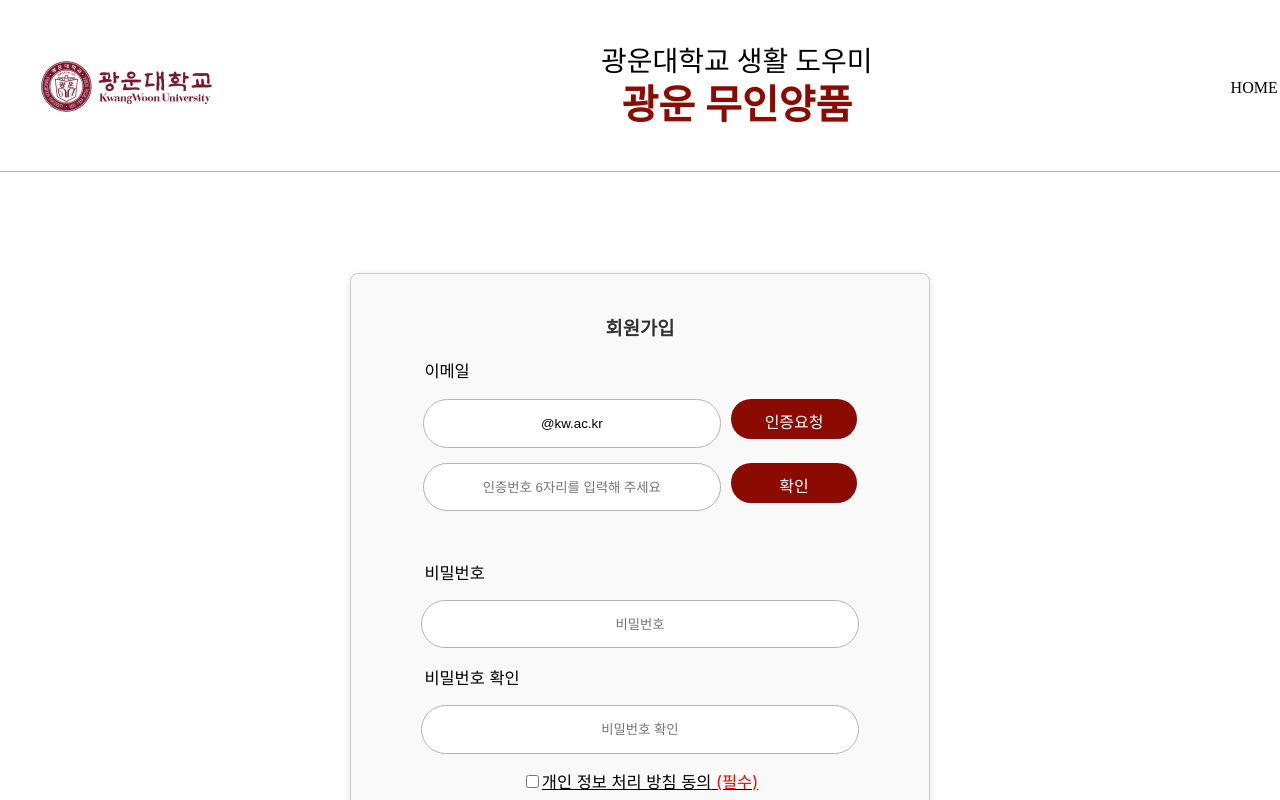
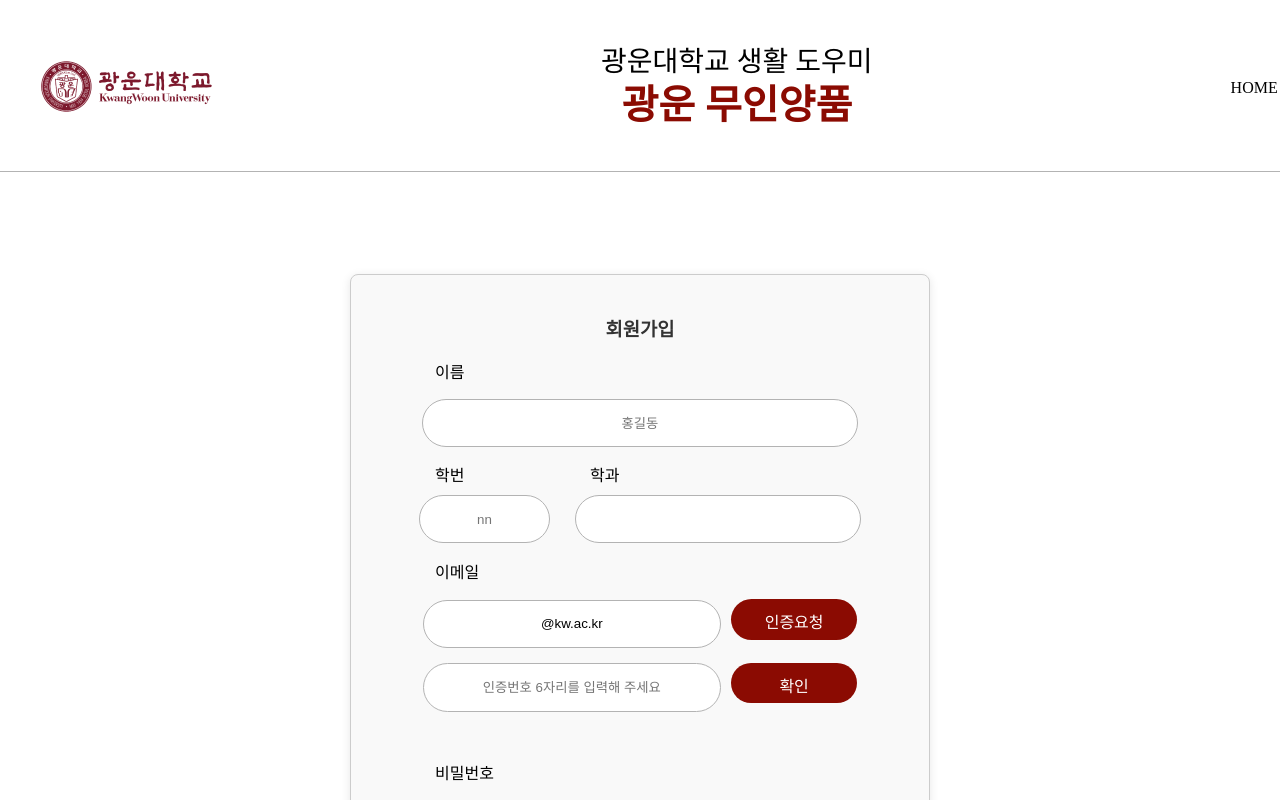
Before and after one commit to KW-MUJI/FE, a React (Create React App) app: page / in a window 1280 px wide. Shown: the top 800 px of the page. Built offline with nearby package versions, Linux system fonts and the light colour scheme; a web font is replaced by a local one.

Commit message:
스타일 수정

```diff
--- a/src/components/Signup.js
+++ b/src/components/Signup.js
@@ -110,6 +110,32 @@
         <div>
             <form className="signup_form">
                 <h3>회원가입</h3>
+                <div className="name_container">
+                    <p>이름</p>
+                    <div>
+                        <input id="name"
+                            type="text"
+                            name="name"
+                            placeholder="홍길동"
+                            onChange={onChangeForm}
+                        />
+                    </div>
+                    <div>
+                        <span id="number">학번</span>
+                        <span id="major_title">학과</span><br />
+                        <input id="s_num"
+                            type="text"
+                            name="pin"
+                            placeholder="nn"
+                            onChange={onChangeForm}
+                        />
+                        <input id="major"
+                            type="text"
+                            name="pin"
+                            onChange={onChangeForm}
+                        />
+                    </div>
+                </div>
                 <div className="id_container">
                     <p>이메일</p>
                     <div>
--- a/src/styles/Signup.css
+++ b/src/styles/Signup.css
@@ -5,9 +5,9 @@
     border-radius: 8px;
     box-shadow: 0 2px 10px rgba(0, 0, 0, 0.1);
     background-color: #f9f9f9;
-    width: 538.37px;
-    height: 589.49;
-    margin-top:101px;
+    width: 538px;
+    height: 865;
+    margin-top: 102px;
     margin-bottom: 101px;
 }
 
@@ -18,6 +18,59 @@
 .signup_form div {
     margin-bottom: 15px;
     display: block;
+}
+
+.name_container input {
+    border-radius: 32.86px;
+    border: 0.82px solid #B3B3B3;
+    text-align: center;
+}
+
+.name_container p {
+    margin-left: 64px;
+    font-size: 16px;
+    font-weight: 400;
+    text-align: left;
+}
+.name_container span {
+    text-align: left;
+    margin-bottom: 9px;
+}
+#name {
+    width: 430px;
+    height: 44px;
+}
+
+#s_num {
+    width: 125px;
+    height: 44px;
+    margin-right: 25px;
+    border-radius: 32.86px;
+    border: 0.82px solid #B3B3B3;
+    text-align: center;
+}
+
+#major {
+    width: 280px;
+    height: 44px;
+    border-radius: 32.86px;
+    border: 0.82px solid #B3B3B3;
+    text-align: center;
+}
+
+#number {
+    display: inline-block;
+    margin-left: 64px;
+    margin-right: 50px;
+    width: 105px;
+    /* 간격을 주고 싶으면 추가 */
+}
+
+#major_title {
+    display: inline-block;
+    width: 105px;
+    margin-right: 214px;
+    /* 간격을 주고 싶으면 추가 */
 }
 
 .id_container input {
@@ -47,14 +100,15 @@
 .id_container button:hover {
     background-color: #0056b3;
 }
+
 .id_container p {
-    margin-left: 53.585px;
-    font-size: 16.43px;
+    margin-left: 64px;
+    font-size: 16px;
     font-weight: 400;
     text-align: left;
 }
 
-#text{
+#text {
     font-size: 13.14px;
 }
 
@@ -67,32 +121,43 @@
 }
 
 .pw_container p {
-    margin-left: 53.585px;
-    font-size: 16.43px;
+    margin-left: 64px;
+    font-size: 16px;
     font-weight: 400;
     text-align: left;
 }
-.checkbox-group{
+
+.checkbox-group {
     position: relative;
-    font-size: 16.43px;
+    font-size: 16px;
     text-decoration: underline;
     cursor: pointer;
+    text-align: left;
+    margin-left: 75px;
 }
+
 .sign {
-    width: 431.2px; /* 버튼 너비 */
-    height: 40.14px; /* 버튼 높이 */
+    width: 431.2px;
+    /* 버튼 너비 */
+    height: 40.14px;
+    /* 버튼 높이 */
     padding: 10px;
     border: none;
     border-radius: 32.86px;
-    background-color: #8B0B02; /* 활성화 상태 배경색 */
+    background-color: #8B0B02;
+    /* 활성화 상태 배경색 */
     color: white;
     cursor: pointer;
     font-size: 16px;
-    margin-left: 10px; /* 버튼과 입력창 사이의 간격 */
+    margin-left: 10px;
+    /* 버튼과 입력창 사이의 간격 */
 }
 
 .sign:disabled {
-    background-color: #4C4C4C; /* 비활성화 상태 배경색 */
-    cursor: not-allowed; /* 비활성화 상태 커서 */
-    color: #B0B0B0; /* 비활성화 상태 글자색 */
+    background-color: #4C4C4C;
+    /* 비활성화 상태 배경색 */
+    cursor: not-allowed;
+    /* 비활성화 상태 커서 */
+    color: #B0B0B0;
+    /* 비활성화 상태 글자색 */
 }
```
